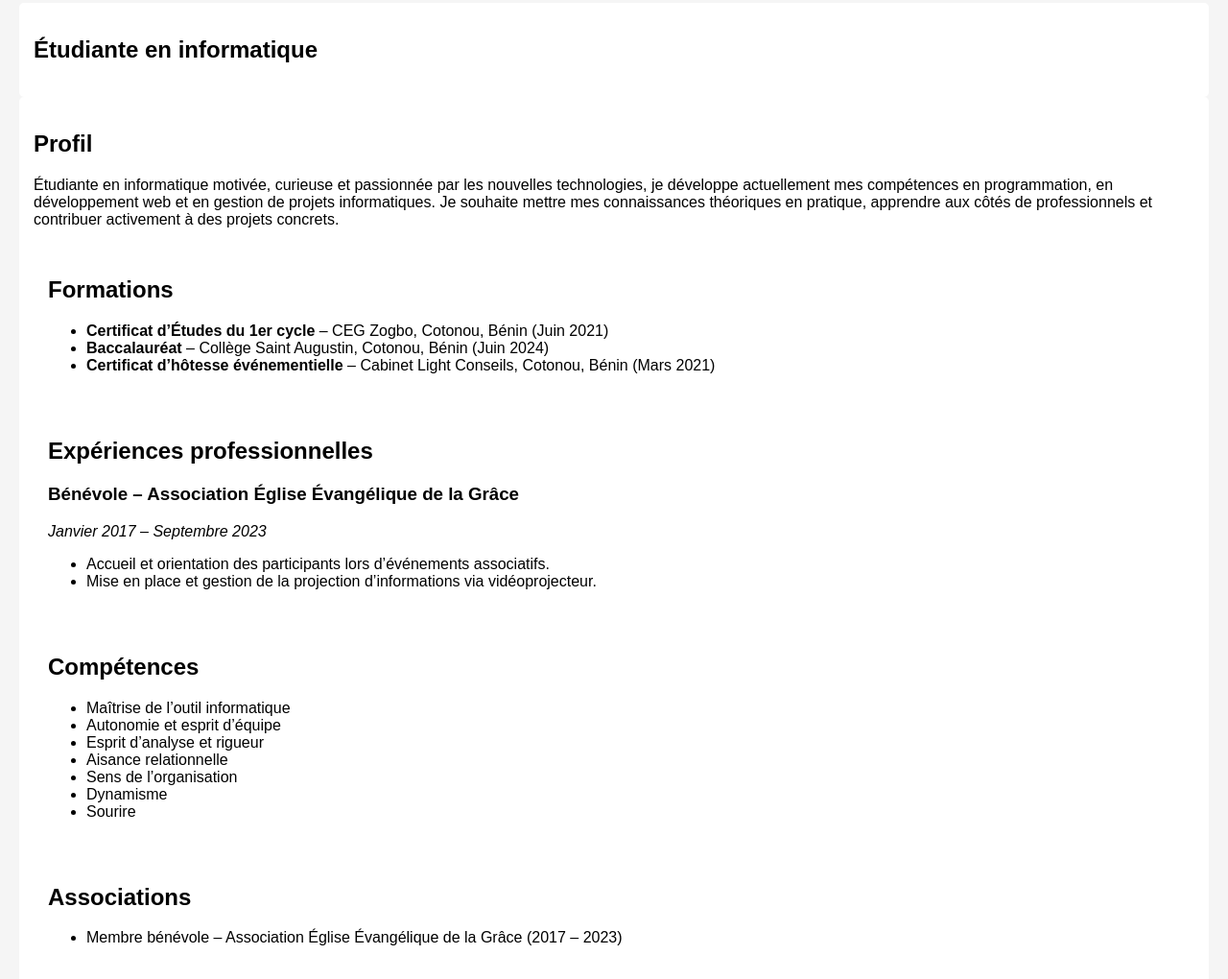
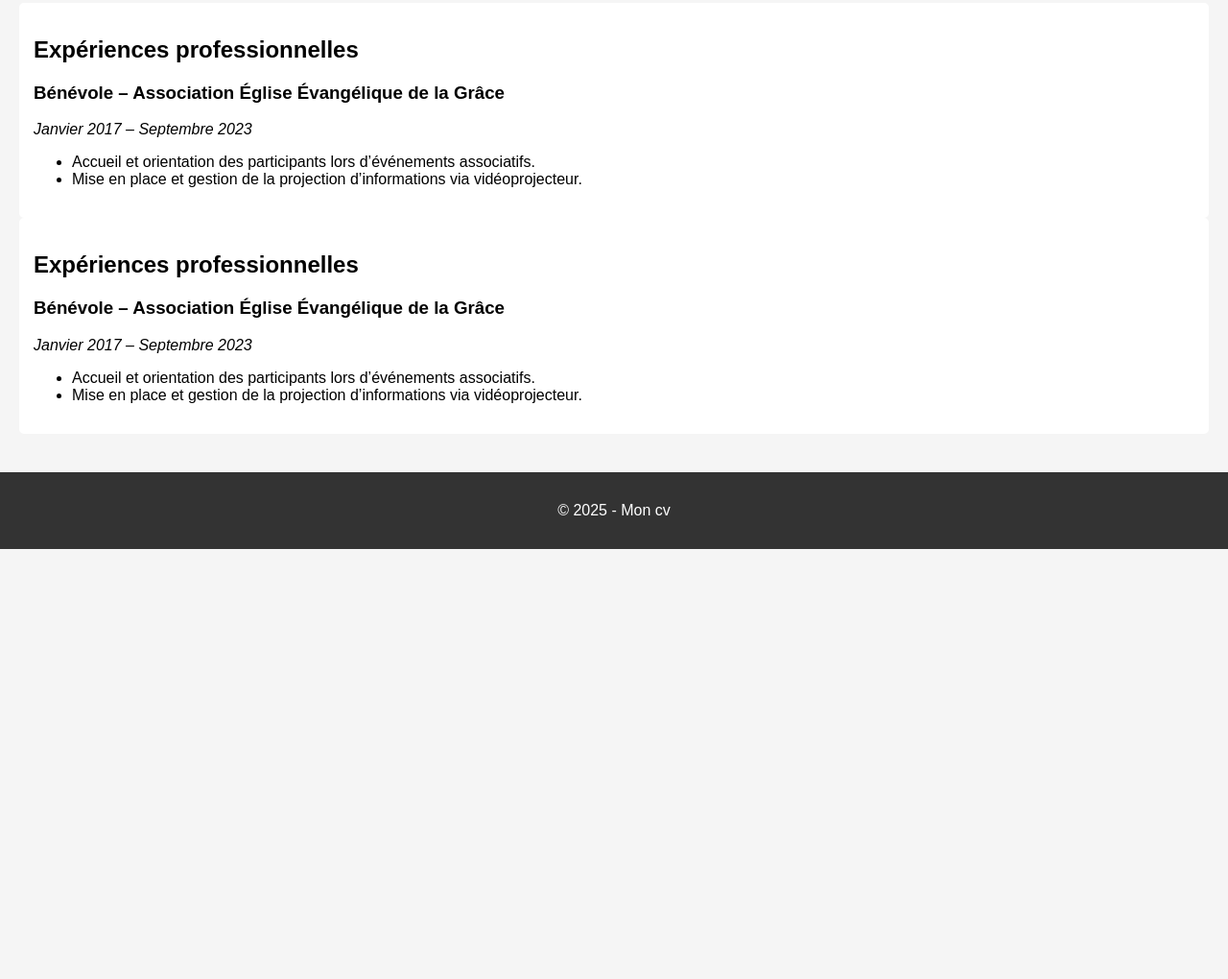
Before and after one commit to t7cknp8psn-code/mon-cv, a plain HTML site: page index.html in a window 1280 px wide. Shown: the part 171-1191 px from the top of the page at 96% size. After the commit the page ends 800 px from the top, so only its background shows below. Drawn offline with Linux system fonts and the light colour scheme.

Commit message:
modification de la session experiences

```diff
--- a/index.html
+++ b/index.html
@@ -24,38 +24,6 @@
     <main>
 
 
-        <!-- Titre -->
-        <section>
-            <h2>Étudiante en informatique</h2>
-        </section>
-
-        <!-- Courte description -->
-        <section>
-            <h2>Profil</h2>
-            <p>
-                Étudiante en informatique motivée, curieuse et passionnée par les nouvelles technologies,
-                je développe actuellement mes compétences en programmation, en développement web et
-                en gestion de projets informatiques. Je souhaite mettre mes connaissances théoriques
-                en pratique, apprendre aux côtés de professionnels et contribuer activement à des projets concrets.
-            </p>
-
-         <!-- Formations -->
-        <section>
-            <h2>Formations</h2>
-            <ul>
-                <li>
-                    <strong>Certificat d’Études du 1er cycle</strong> – CEG Zogbo, Cotonou, Bénin
-                    (Juin 2021)
-                </li>
-                <li>
-                    <strong>Baccalauréat</strong> – Collège Saint Augustin, Cotonou, Bénin
-                    (Juin 2024)
-                </li>
-                <li>
-                    <strong>Certificat d’hôtesse événementielle</strong> – Cabinet Light Conseils,
-                    Cotonou, Bénin (Mars 2021)
-                </li>
-            </ul>
 
         </section>
   <!-- Expériences -->
@@ -68,32 +36,16 @@
                 <li>Mise en place et gestion de la projection d’informations via vidéoprojecteur.</li>
             </ul>
         </section>
-     <!-- Compétences -->
+       <!-- Expériences -->
         <section>
-            <h2>Compétences</h2>
+            <h2>Expériences professionnelles</h2>
+            <h3>Bénévole – Association Église Évangélique de la Grâce</h3>
+            <p><em>Janvier 2017 – Septembre 2023</em></p>
             <ul>
-                <li>Maîtrise de l’outil informatique</li>
-                <li>Autonomie et esprit d’équipe</li>
-                <li>Esprit d’analyse et rigueur</li>
-                <li>Aisance relationnelle</li>
-                <li>Sens de l’organisation</li>
-                <li>Dynamisme</li>
-                <li>Sourire</li>
+                <li>Accueil et orientation des participants lors d’événements associatifs.</li>
+                <li>Mise en place et gestion de la projection d’informations via vidéoprojecteur.</li>
             </ul>
         </section>
-
-
-      <!-- Associations -->
-        <section>
-            <h2>Associations</h2>
-            <ul>
-                <li>
-                    Membre bénévole – Association Église Évangélique de la Grâce
-                    (2017 – 2023)
-                </li>
-            </ul>
-        </section>
-
     </main>
 
     <footer>
```
